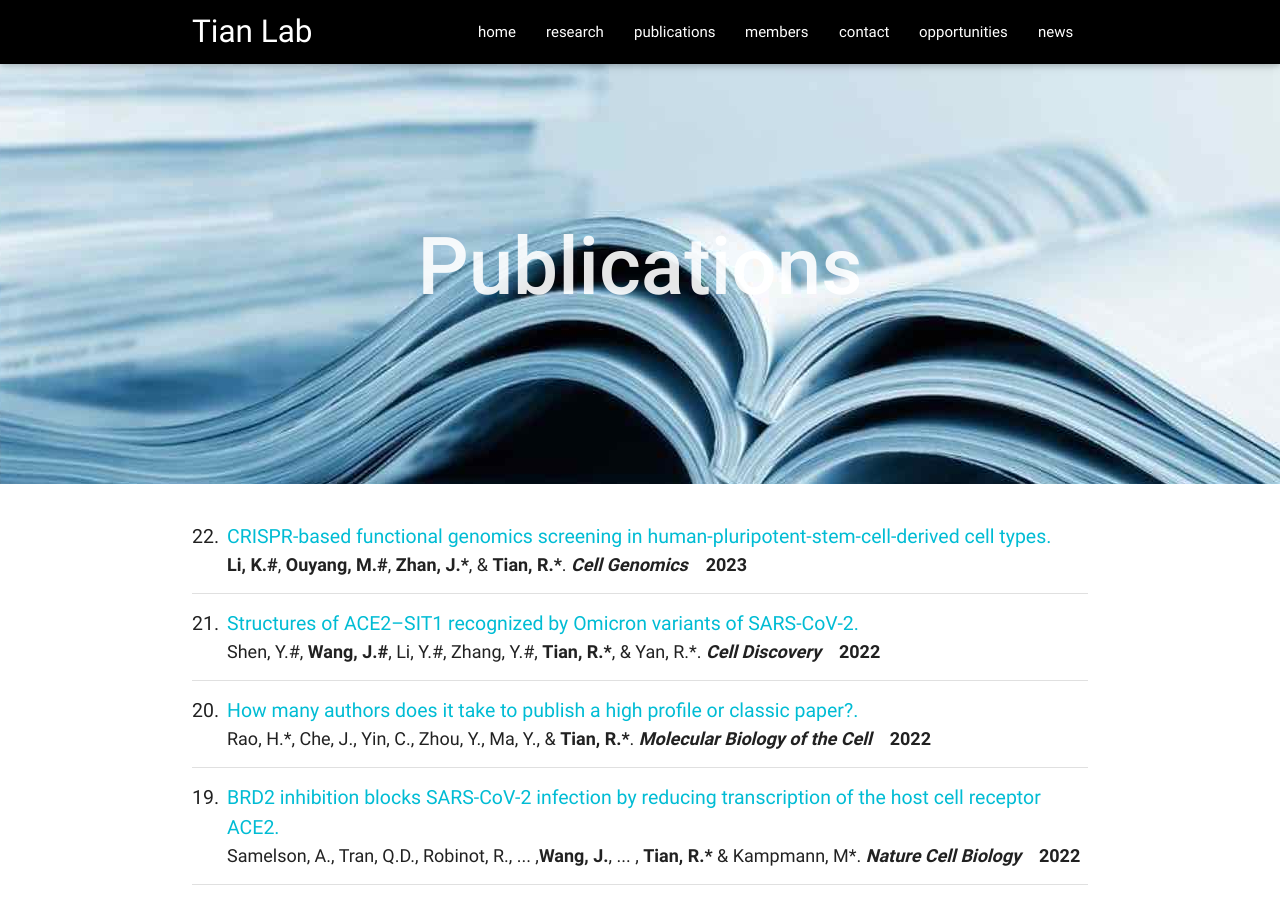
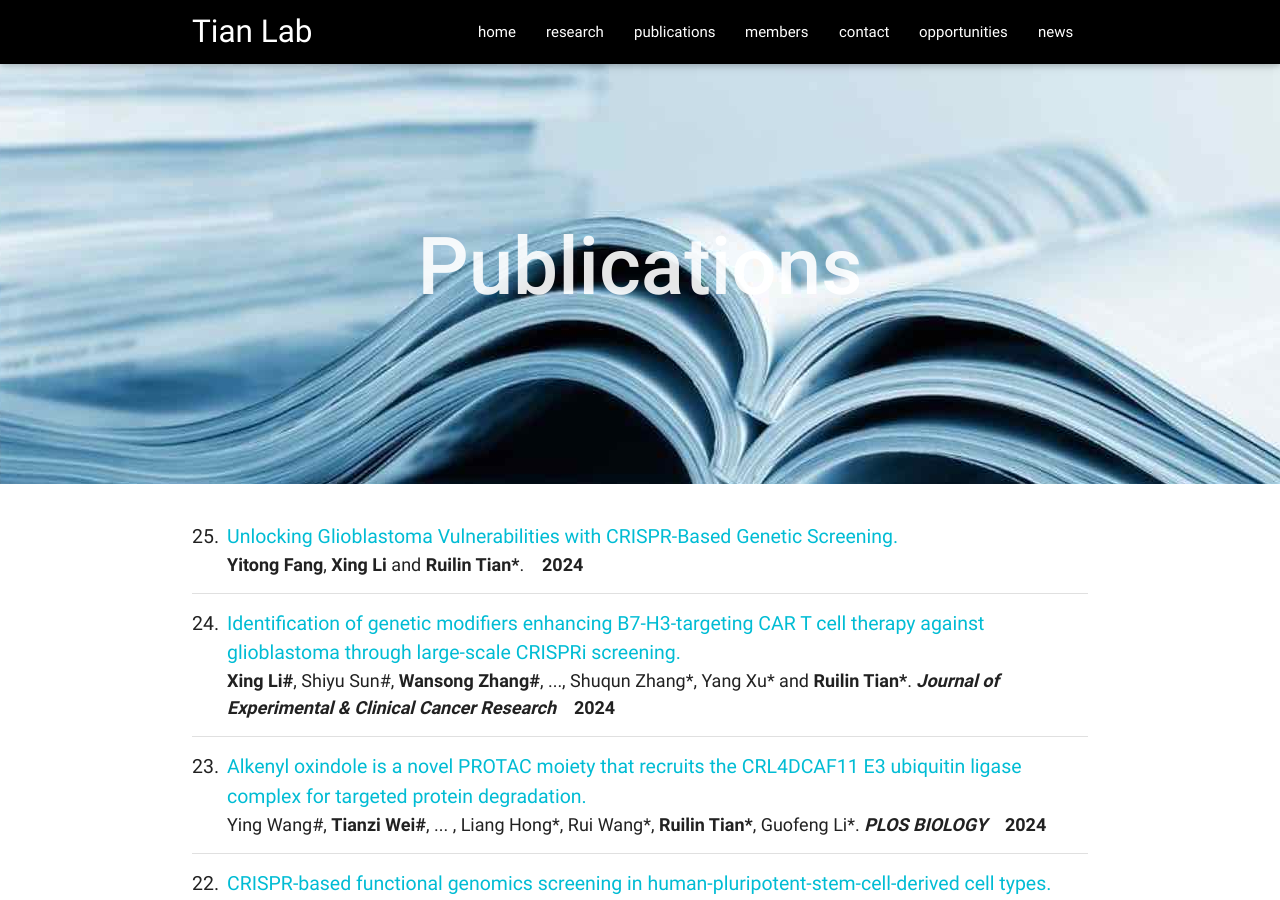
Before and after one commit to rltianlab/rltianlab.github.io, a Jekyll site: the page built from publications/index.html, in a window 1280 px wide and 900 px high. Built offline with Jekyll 4.4.1, drawn with Linux system fonts in a browser that asks for light colours.

Commit message:
Update publications.yml

```diff
--- a/_data/publications.yml
+++ b/_data/publications.yml
@@ -1,3 +1,23 @@
+- title: Unlocking Glioblastoma Vulnerabilities with CRISPR-Based Genetic Screening
+  authors: <b>Yitong Fang</b>, <b>Xing Li</b> and <b>Ruilin Tian*</b>
+  year: 2024
+  doi: 10.3390/ijms25115702
+  num: 25
+
+- title: Identification of genetic modifiers enhancing B7-H3-targeting CAR T cell therapy against glioblastoma through large-scale CRISPRi screening
+  authors: <b>Xing Li#</b>, Shiyu Sun#, <b>Wansong Zhang#</b>, ..., Shuqun Zhang*, Yang Xu* and <b>Ruilin Tian*</b>
+  journal: Journal of Experimental & Clinical Cancer Research
+  year: 2024
+  doi: 10.1186/s13046-024-03027-6
+  num: 24
+
+- title: Alkenyl oxindole is a novel PROTAC moiety that recruits the CRL4DCAF11 E3 ubiquitin ligase complex for targeted protein degradation
+  authors: Ying Wang#, <b>Tianzi Wei#</b>, ... , Liang Hong*, Rui Wang*, <b>Ruilin Tian*</b>, Guofeng Li*
+  journal: PLOS BIOLOGY
+  year: 2024
+  doi: 10.1371/journal.pbio.3002550
+  num: 23
+
 - title: CRISPR-based functional genomics screening in human-pluripotent-stem-cell-derived cell types
   authors: <b>Li, K.#</b>, <b>Ouyang, M.#</b>, <b>Zhan, J.*</b>, & <b>Tian, R.*</b>
   journal: Cell Genomics
```
